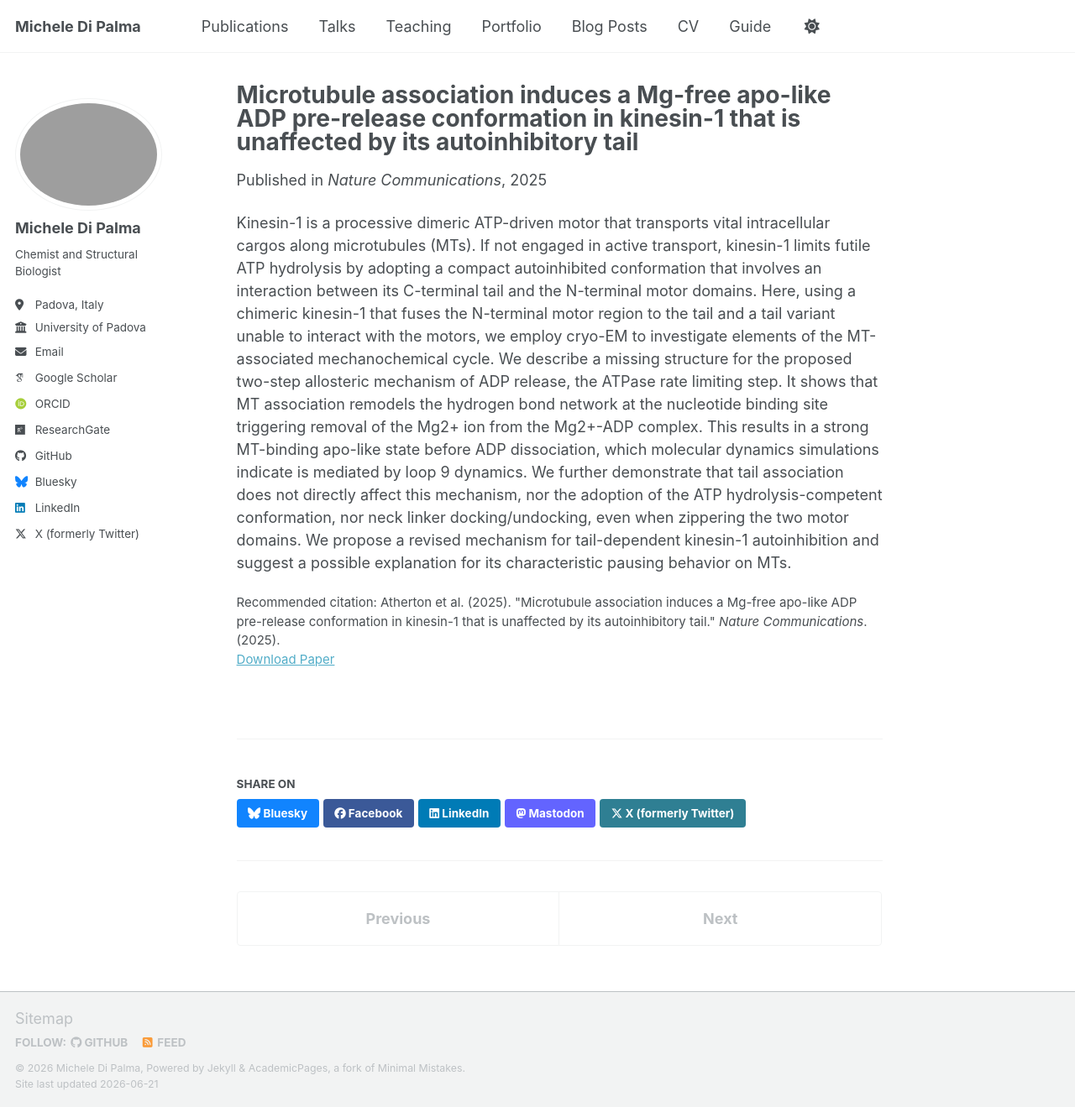
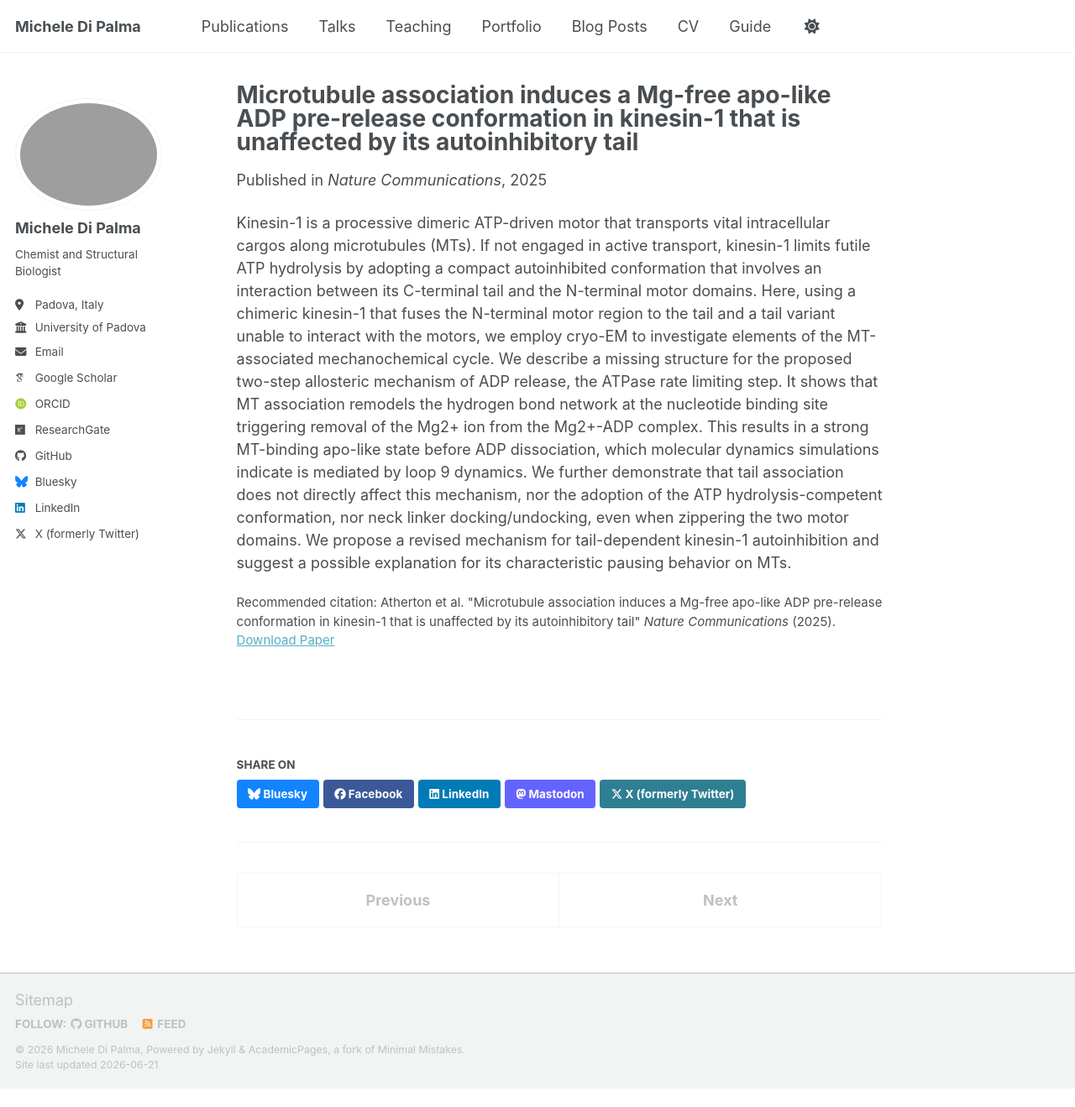
Before and after one commit to michele-dipalma/website, a Jekyll site: the page built from _publications/2025-kinesin.md, in a window 1280 px wide and 1319 px high. Shown: the whole window at 84% size. Built offline with Jekyll 4.4.1, drawn with Linux system fonts in a browser that asks for light colours; some web fonts are replaced; a script bundle is joined from its source files by our own code; library files that are not in the unit come from our copies.

Commit message:
Modify publication date and citation in 2025-kinesin.md
Updated publication date and citation format.

```diff
--- a/_publications/2025-kinesin.md
+++ b/_publications/2025-kinesin.md
@@ -4,10 +4,10 @@
 category: manuscripts
 permalink: /publication/2015-kinesin
 excerpt: 'Kinesin-1 is a processive dimeric ATP-driven motor that transports vital intracellular cargos along microtubules (MTs). If not engaged in active transport, kinesin-1 limits futile ATP hydrolysis by adopting a compact autoinhibited conformation that involves an interaction between its C-terminal tail and the N-terminal motor domains. Here, using a chimeric kinesin-1 that fuses the N-terminal motor region to the tail and a tail variant unable to interact with the motors, we employ cryo-EM to investigate elements of the MT-associated mechanochemical cycle. We describe a missing structure for the proposed two-step allosteric mechanism of ADP release, the ATPase rate limiting step. It shows that MT association remodels the hydrogen bond network at the nucleotide binding site triggering removal of the Mg2+ ion from the Mg2+-ADP complex. This results in a strong MT-binding apo-like state before ADP dissociation, which molecular dynamics simulations indicate is mediated by loop 9 dynamics. We further demonstrate that tail association does not directly affect this mechanism, nor the adoption of the ATP hydrolysis-competent conformation, nor neck linker docking/undocking, even when zippering the two motor domains. We propose a revised mechanism for tail-dependent kinesin-1 autoinhibition and suggest a possible explanation for its characteristic pausing behavior on MTs.'
-date: 2025-10-01
+date: 2025-07-05
 venue: 'Nature Communications'
 paperurl: 'https://doi.org/10.1038/s41467-025-61498-3'
-citation: 'Atherton et al. (2025). &quot;Microtubule association induces a Mg-free apo-like ADP pre-release conformation in kinesin-1 that is unaffected by its autoinhibitory tail.&quot; <i>Nature Communications</i>. (2025).'
+citation: 'Atherton et al. &quot;Microtubule association induces a Mg-free apo-like ADP pre-release conformation in kinesin-1 that is unaffected by its autoinhibitory tail&quot; <i>Nature Communications</i> (2025).'
 ---
 
 Kinesin-1 is a processive dimeric ATP-driven motor that transports vital intracellular cargos along microtubules (MTs). If not engaged in active transport, kinesin-1 limits futile ATP hydrolysis by adopting a compact autoinhibited conformation that involves an interaction between its C-terminal tail and the N-terminal motor domains. Here, using a chimeric kinesin-1 that fuses the N-terminal motor region to the tail and a tail variant unable to interact with the motors, we employ cryo-EM to investigate elements of the MT-associated mechanochemical cycle. We describe a missing structure for the proposed two-step allosteric mechanism of ADP release, the ATPase rate limiting step. It shows that MT association remodels the hydrogen bond network at the nucleotide binding site triggering removal of the Mg2+ ion from the Mg2+-ADP complex. This results in a strong MT-binding apo-like state before ADP dissociation, which molecular dynamics simulations indicate is mediated by loop 9 dynamics. We further demonstrate that tail association does not directly affect this mechanism, nor the adoption of the ATP hydrolysis-competent conformation, nor neck linker docking/undocking, even when zippering the two motor domains. We propose a revised mechanism for tail-dependent kinesin-1 autoinhibition and suggest a possible explanation for its characteristic pausing behavior on MTs.
```
